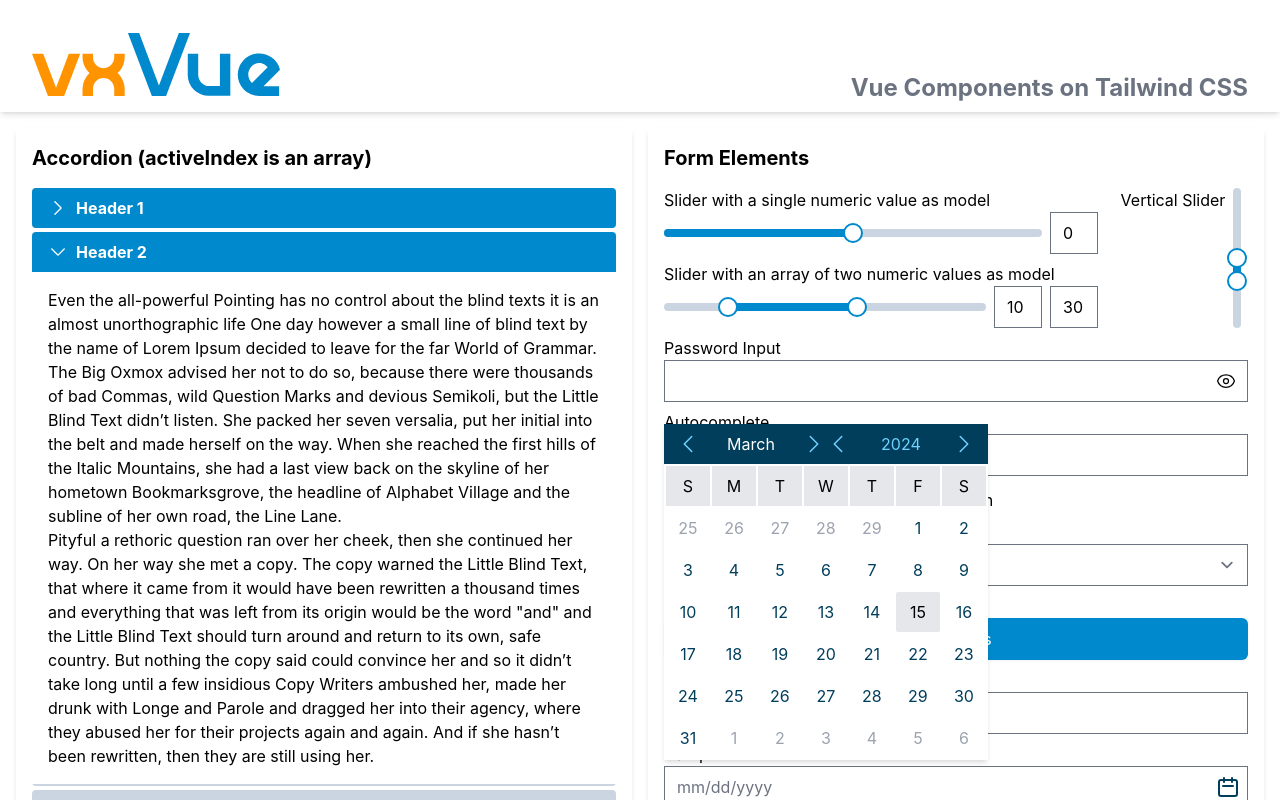
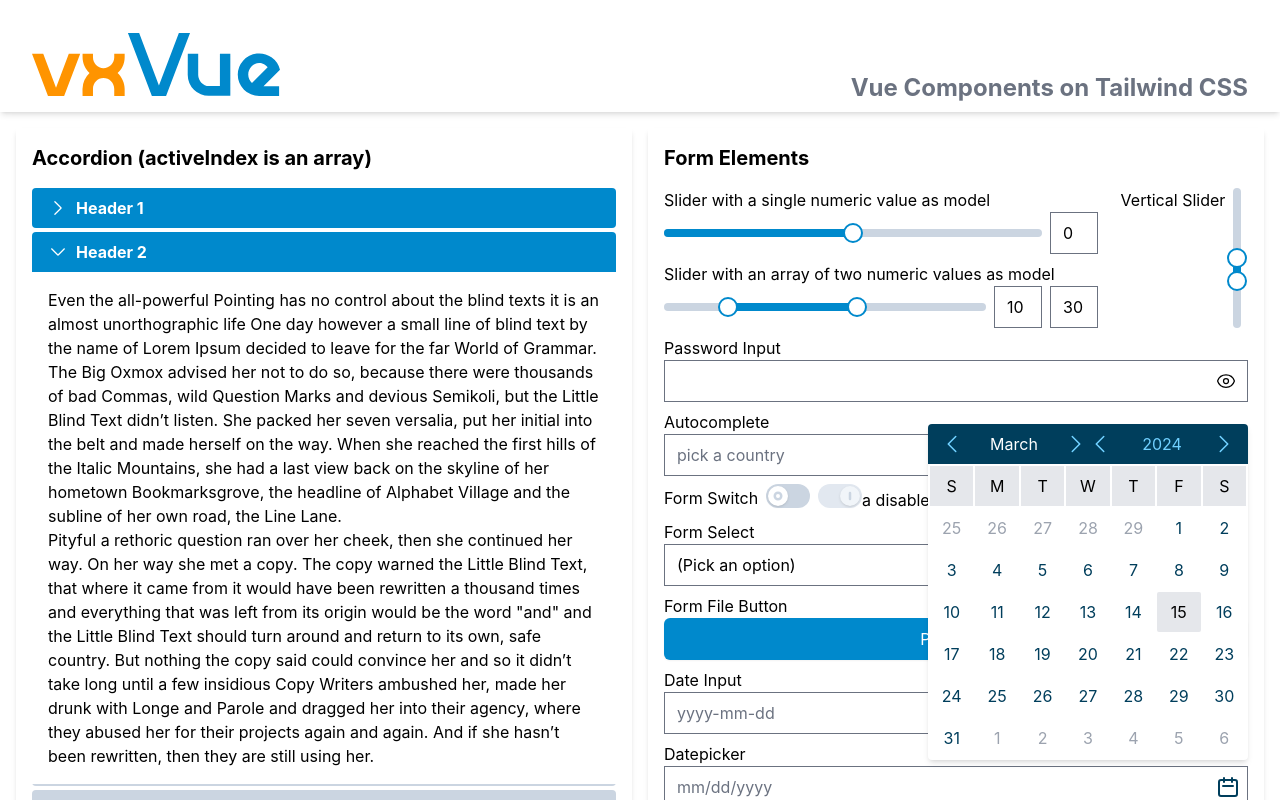
Before and after one commit to Vectrex/vxVue, a Vue app: page / in a window 1280 px wide. Both pictures are taken after a click on the button 1228 px from the left and 787 px from the top of the page. Shown: the top 800 px of the page. Built offline with nearby package versions, Linux system fonts and the light colour scheme.

Commit message:
Minor CSS updates of datepicker; datepicker tries to align with right boundary of input element

```diff
--- a/src/App.vue
+++ b/src/App.vue
@@ -251,9 +251,9 @@
         <datepicker class="w-full" placeholder="mm/dd/yyyy" id="datepicker" v-model="form.datepicker" locale="en-US" output-format="M/D/YYYY" input-format="mm/dd/yyyy"/>
       </div>
       <div class="flex justify-between space-x-2">
-        <submit-button class="px-4 py-2 font-medium rounded text-white bg-vxvue hover:bg-vxvue-700 focus:outline-none focus:ring-2 focus:ring-offset-2 focus:ring-vxvue" @submit="doSubmit" :busy="submitBusy">A default submit button</submit-button>
-        <submit-button class="px-4 py-2 font-medium rounded focus:outline-none focus:ring-2 focus:ring-offset-2" @submit="doSubmit" :busy="submitBusy" theme="success">Submit button 'success'</submit-button>
-        <submit-button class="px-4 py-2 font-medium rounded focus:outline-none focus:ring-2 focus:ring-offset-2" @submit="doSubmit" :busy="submitBusy" theme="error">Submit button 'error'</submit-button>
+        <submit-button class="py-2 px-4 font-medium text-white rounded focus:ring-2 focus:ring-offset-2 focus:outline-none bg-vxvue hover:bg-vxvue-700 focus:ring-vxvue" @submit="doSubmit" :busy="submitBusy">A default submit button</submit-button>
+        <submit-button class="py-2 px-4 font-medium rounded focus:ring-2 focus:ring-offset-2 focus:outline-none" @submit="doSubmit" :busy="submitBusy" theme="success">Submit button 'success'</submit-button>
+        <submit-button class="py-2 px-4 font-medium rounded focus:ring-2 focus:ring-offset-2 focus:outline-none" @submit="doSubmit" :busy="submitBusy" theme="error">Submit button 'error'</submit-button>
       </div>
     </div>
 
--- a/src/components/datepicker.vue
+++ b/src/components/datepicker.vue
@@ -58,7 +58,7 @@
         const inputDim = input.value.$el.getBoundingClientRect()
         const calDim = calendar.value.getBoundingClientRect()
         align.value = {
-          horiz: inputDim.left + calDim.width > window.innerWidth ? 'right-0' : 'left-0',
+          horiz: inputDim.right - calDim.width < 0 ? 'left-0' : 'right-0',
           vert: inputDim.bottom + calDim.height > window.innerHeight ? 'bottom-0 -translate-y-12' : 'top-0 translate-y-12'
         }
       })
@@ -75,7 +75,7 @@
     const now = date.getTime() === today.getTime()
     const invalid = (props.validFrom && props.validFrom > date) || (props.validUntil && props.validUntil < date)
     return [
-        'py-2 px-3 rounded-sm block text-center',
+        'py-2 rounded-sm block text-center',
       {
         'text-vxvue-700': !invalid && !padded && !now && !selected,
         'text-error': invalid && !padded,
@@ -103,7 +103,7 @@
         :locale="locale"
     ><slot /></date-input>
 
-    <div class="z-10 bg-white shadow-md min-w-80" v-bind="calendarProps" ref="calendar" :class="[align.horiz, align.vert]">
+    <div class="overflow-hidden z-10 bg-white rounded shadow-md min-w-72 sm:min-w-80" v-bind="calendarProps" ref="calendar" :class="[align.horiz, align.vert]">
       <template  v-if="panelShown === 'days'">
         <div class="flex items-center py-2 px-3 text-white bg-vxvue-700">
           <div class="flex justify-between w-1/2">
--- a/src/components/simple-tree.vue
+++ b/src/components/simple-tree.vue
@@ -20,7 +20,7 @@
     <div class="flex items-center pb-1">
       <button @click="expanded = !expanded" class="mr-2" v-if="branch.branches && branch.branches.length">
         <slot name="toggle" :branch="branch" :expanded="expanded">
-          <component :is="expanded ? MinusIcon : PlusIcon" class="size-5 p-1 rounded-sm text-white bg-vxvue-700 hover:bg-vxvue" />
+          <component :is="expanded ? MinusIcon : PlusIcon" class="p-1 text-white rounded-sm size-5 bg-vxvue-700 hover:bg-vxvue" />
         </slot>
       </button>
       <slot name="label-selected" :branch="branch" v-if="branch === modelValue">
```
